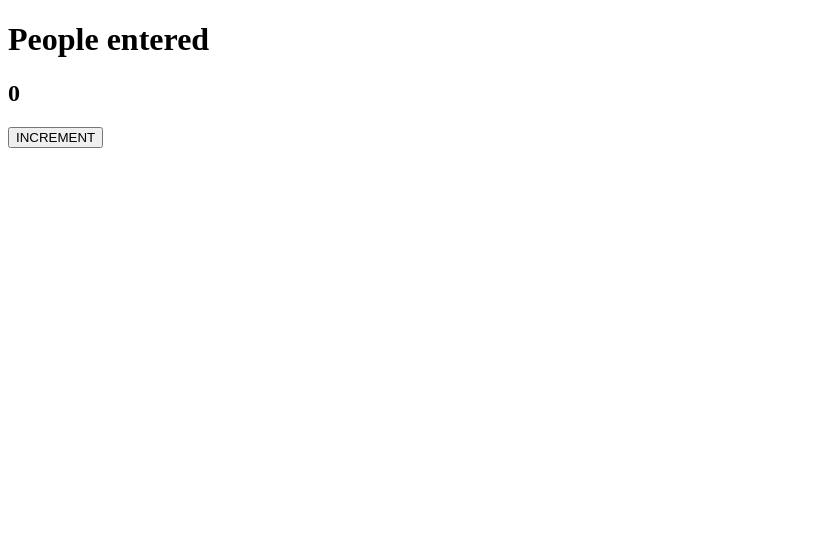
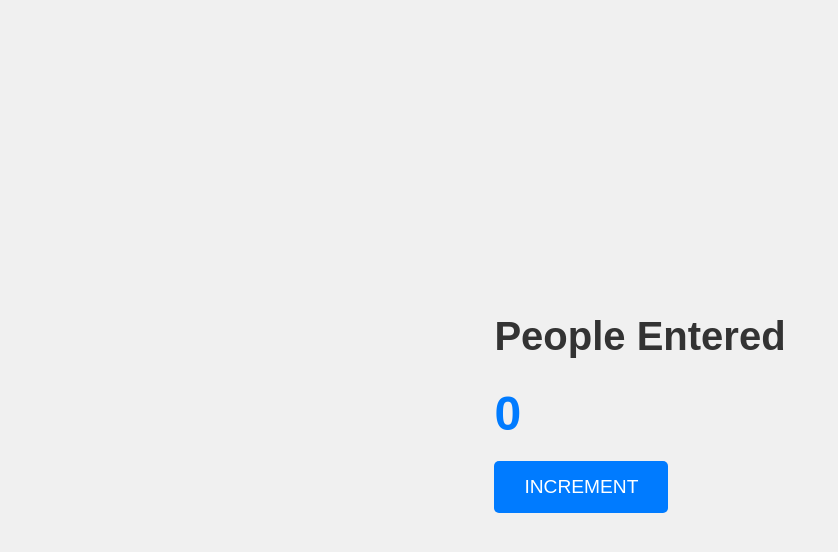
Before and after one commit to shadi368/counterapp, a plain HTML site: page index.html in a window 1280 px wide. Shown: the whole page, without its empty margins (0-838 px from the left). Drawn offline with Linux system fonts and the light colour scheme.

Commit message:
second commit

```diff
--- a/index.html
+++ b/index.html
@@ -3,25 +3,64 @@
 <head>
     <meta charset="UTF-8">
     <meta name="viewport" content="width=device-width, initial-scale=1.0">
-    <title>Document</title>
+    <title>Counter App</title>
     <style>
+        body {
+            font-family: Arial, sans-serif;
+            display: flex;
+            justify-content: center;
+            align-items: center;
+            height: 100vh;
+            margin: 0;
+            background-color: #f0f0f0;
+        }
 
+        h1 {
+            font-size: 2.5rem;
+            color: #333;
+        }
+
+        #count-el {
+            font-size: 3rem;
+            color: #007bff;
+            margin-top: 10px;
+            margin-bottom: 20px;
+        }
+
+        #increment-btn {
+            background-color: #007bff;
+            color: white;
+            padding: 15px 30px;
+            border: none;
+            border-radius: 5px;
+            font-size: 1.2rem;
+            cursor: pointer;
+            transition: background-color 0.3s ease;
+        }
+
+        #increment-btn:hover {
+            background-color: #0056b3;
+        }
+
+        #increment-btn:active {
+            transform: scale(0.98);
+        }
     </style>
 </head>
 <body>
-    <h1>People entered</h1>
-    <h2 id="count-el">0</h2>
-    <button id="increment-btn">INCREMENT</button>
+    <div>
+        <h1>People Entered</h1>
+        <h2 id="count-el">0</h2>
+        <button id="increment-btn" onclick="incrementCount()">INCREMENT</button>
+    </div>
+
     <script>
-      //  document.getElementById("count-el").innerText=5
+        let count = 0;
 
-   let count=5
-
-
-
-
-      console.log(count);
-
+        function incrementCount() {
+            count++;
+            document.getElementById("count-el").innerText = count;
+        }
     </script>
 </body>
 </html>
```
